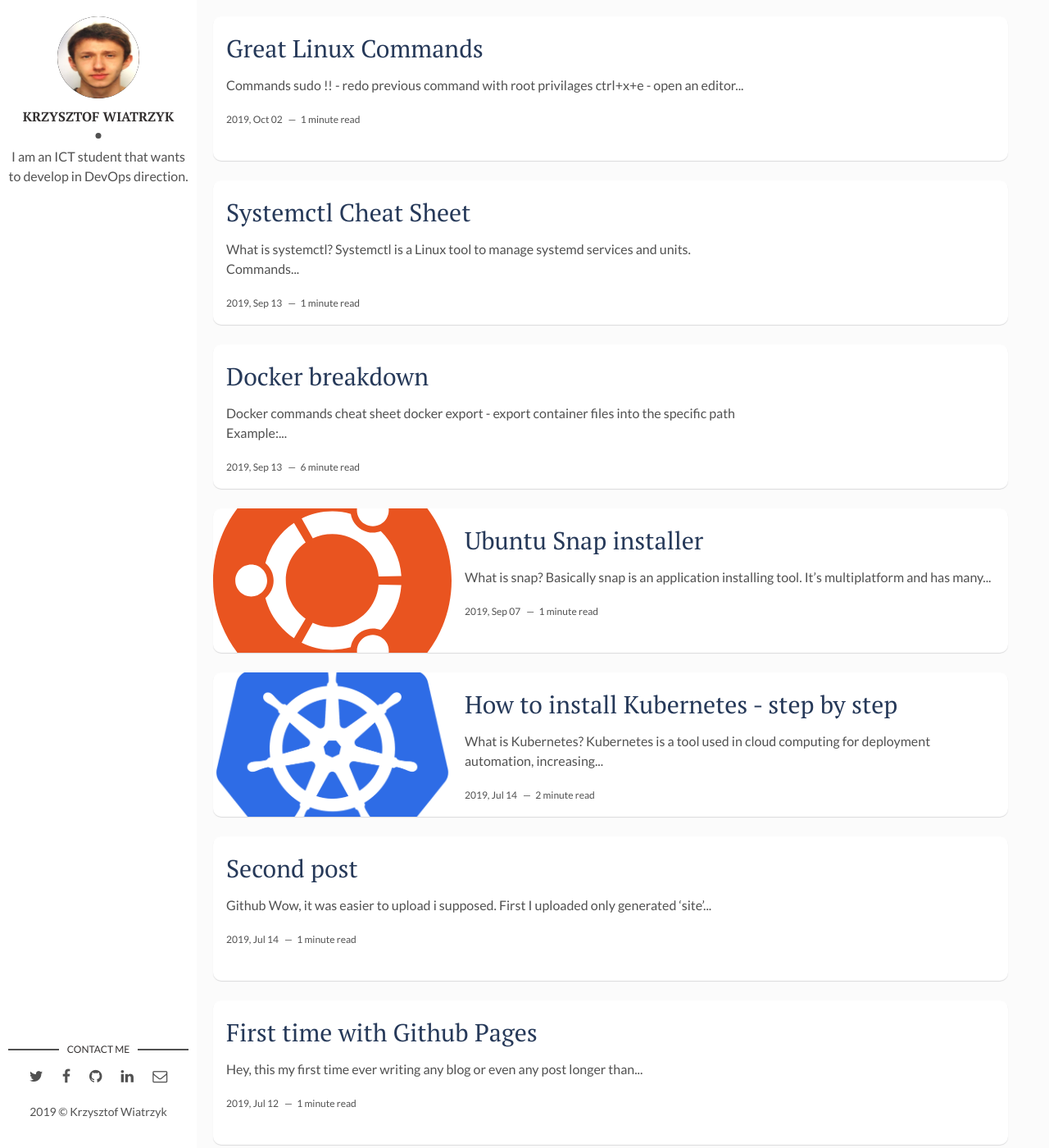
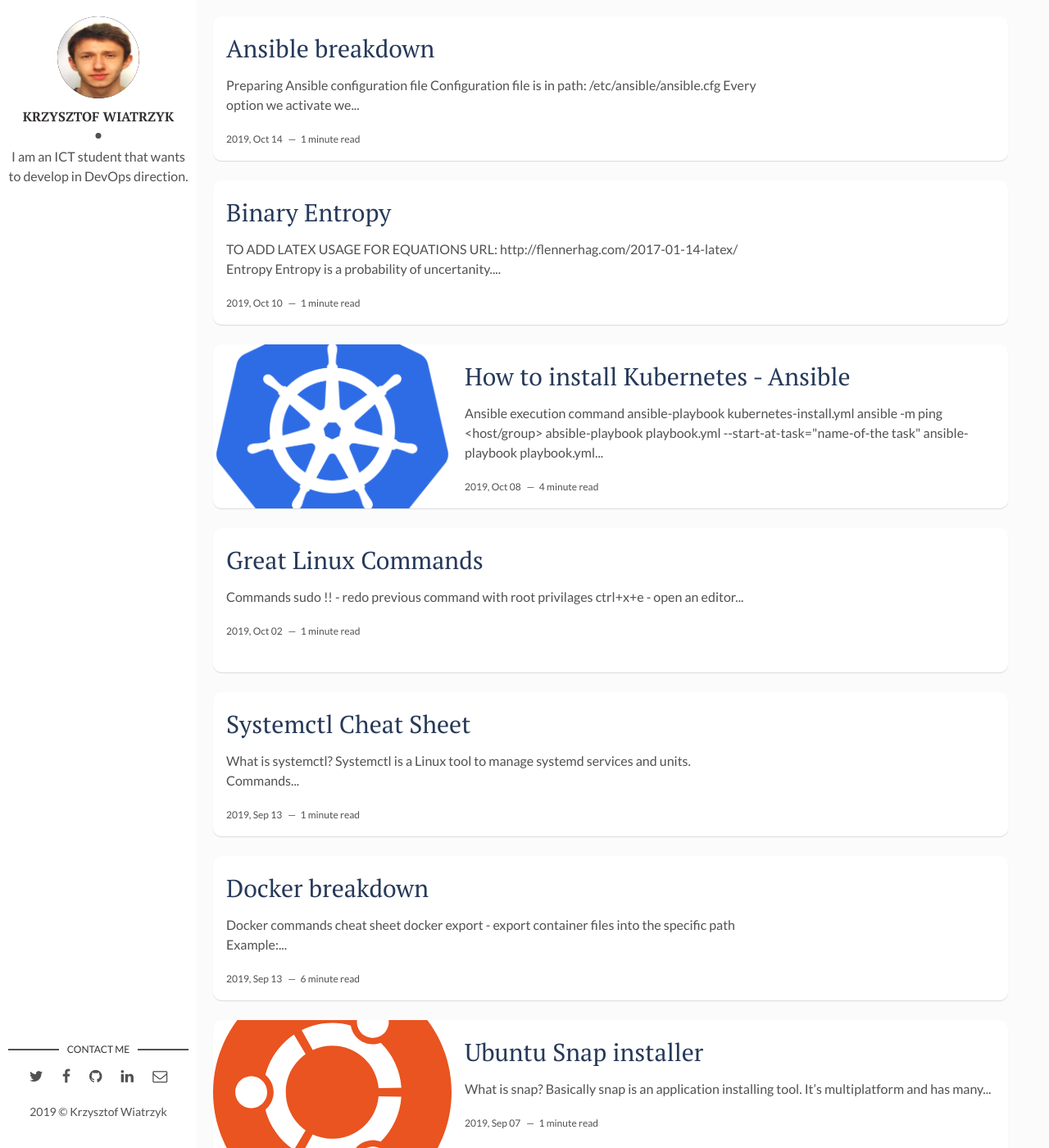
Before and after one commit to witcherek7/krzwiatrzyk.github.io, a Jekyll site: the page built from index.html, in a window 1280 px wide and 1400 px high. Shown: the whole window at 82% size. Built offline with Jekyll 4.4.1, drawn with Linux system fonts in a browser that asks for light colours; the list of posts is cut into pages by our own code; some of the changed lines change nothing that is shown; some of the changed text lies outside the part shown.

Commit message:
Few new posts

````diff
--- a/_posts/2019-10-02-great-linux-commands.markdown
+++ b/_posts/2019-10-02-great-linux-commands.markdown
@@ -18,3 +18,13 @@
 + <span style="color:orange"><i>cat file | tee -a log | cat > /dev/null</i></span> - intercept stdout and log to file (tee)
 + <span style="color:orange"><i>disown -a && exit</i></span> - exit terminal but leave all processes running, usefull when connecting to cloud and disconnecting could kill the process
 + <span style="color:orange"><i>echo $SHELL</i></span> - checking which shell is installed
++ <span style="color:orange"><i>tail -f /var/log/syslog</i></span> - shows syslog
++ <span style="color:orange"><i>less +F /var/log/syslog</i></span> - shows syslog from the end, with following for updates, `CTRL+C` to stop following and enable scrolling, `SHIFT+F` to start following again
++ <span style="color:orange"><i>reset</i></span> - resets terminal, unbork everything
+
+## Keyboard shortcuts
+
+`CTRL + K` - cuts enerything after cursor, it is great to clear console when cursor is at the beginning
+`CTRL + U` - cuts everything before cursor
+`CTRL + W` - cuts one word before cursor, it uses spaces as seperators
+`CTRL + Y` - restore everything that was cutted
--- a/_posts/2019-10-03-kubernetes-installation.markdown
+++ b/_posts/2019-10-03-kubernetes-installation.markdown
@@ -103,4 +103,6 @@
 sudo systemctl enable docker
 ```
 
-### Step 5 - Install
+# CONCLUSION
+
+As this far I abandoned idea of installing K8s manually as with any error it required many steps to reproduce the cluster on 3 VM's. Rest of installation process was done with Ansible.
--- /dev/null
+++ b/_posts/2019-10-08-kubernetes-installation-2.markdown
@@ -0,0 +1,353 @@
+---
+layout: post
+title: How to install Kubernetes - Ansible
+date: 2019-10-08 10:00:00 +0100
+description: My personall prepared playbook for deploying kubernetes with ansible.
+img: kubernetes.png
+fig-caption: # Add figcaption (optional)
+tags: [Kubernetes, K8s]
+---
+
+## Ansible execution command
+
+```
+ansible-playbook kubernetes-install.yml
+ansible -m ping <host/group>
+absible-playbook playbook.yml --start-at-task="name-of-the task"
+ansible-playbook playbook.yml --step
+```
+
+### Kubernetes commands
+
+```
+kubeadm reset
+kubectl get pods
+```
+
+## Solution for SSH key changing
+
+```
+echo "" > ~/.ssh./known_hosts
+```
+
+## Repisotiry list file
+
+```
+/etc/apt/sources.list
+```
+
+
+## Intro
+
+This tutorial is based on my local setup.
+
+k8master - 192.168.0.50 <br>
+k8node1 - 192.168.0.51 <br>
+k8node2 - 192.168.0.52
+
+## Preparation
+
+All Ansible nodes and master should have SSH installed and enabled.
+
+```
+sudo apt-get install -y openssh-server
+sudo systemctl enable ssh
+sudo systemctl start ssh
+
+sudo route add default gw 192.168.0.1
+sudo ifconfig ens33 192.168.0.50 netmask 255.255.255.0
+sudo ifconfig ens33 192.168.0.51 netmask 255.255.255.0
+sudo ifconfig ens33 192.168.0.51 netmask 255.255.255.0
+```
+
+Also it is good to add static IP addresses to all the nodes to not change.
+
+
+## Ansible installation
+
+1. Adding project's PPA (personal package archive) to the system.
+
+```
+sudo apt-add-repository ppa:ansible/ansible
+```
+
+2. Refresh system's package index and install ansible.
+
+```
+sudo apt-get update
+sudo apt-get install ansible
+```
+
+## Ansible configuration
+
+1. Add managed hosts on:
+
+```
+sudo nano /etc/ansible/hosts
+```
+
+In my setup it looks like this:
+```
+[k8s]
+k8master ansible_connection=local  ansible_ssh_host=192.168.0.50
+k8node1 ansible_ssh_host=192.168.0.51 ansible_ssh_port=22 ansible_password=cisco123 ansible_user=krzwiatrzyk
+k8node2 ansible_ssh_host=192.168.0.52 ansible_ssh_port=22 ansible_password=cisco123 ansible_user=krzwiatrzyk
+```
+Keeping password in plain text isn't a good practice but we will handle with it later.
+
+# !!! - FIRST EXECUTE MASTER PLAYBOOK
+Also put your username as
+```
+user: krzwiatrzyk
+```
+in <i>variables</i> file alongside playbooks.
+
+## Ansible nodes playbook
+
+```
+---
+- hosts: k8nodes
+  vars_files:
+  - variables
+  #become: yes
+
+  tasks:
+
+  - name: Change Hostname
+    shell: hostnamectl set-hostname {{inventory_hostname}}
+    become: yes
+
+  - name: Disabling Swap
+    shell: swapoff -a
+    become: yes
+
+  - name: Disabling swap partition
+    replace:
+      path: /etc/fstab
+      regexp: '^(.+?\sswap\s+sw\s+.*)$'
+      replace: '# \1'
+    become: yes
+
+  - name: Update /etc/hosts file with entries
+    lineinfile:
+      dest: /etc/hosts
+      line: "{{hostvars[item].ansible_ssh_host}} {{hostvars[item].inventory_hostname}}"
+      state: present
+    with_items: "{{groups.k8s}}"
+    become: yes
+
+  - name: Install Docker
+    apt:
+      name: docker.io
+    become: yes
+
+  - name: Enable Docker service
+    systemd:
+      name: docker
+      enabled: yes
+
+  - name: Install packages that allow apt to be used over HTTPS
+    apt:
+      name: "{{ packages }}"
+      state: present
+      update_cache: yes
+    become: yes
+    register: out
+    vars:
+      packages:
+      - apt-transport-https
+      - ca-certificates
+      - curl
+      - gnupg-agent
+      - software-properties-common
+
+  - debug:
+      var: out.stdout_lines
+
+  - name: Add an apt signing key for Kubernetes
+    become: yes
+    apt_key:
+      url: https://packages.cloud.google.com/apt/doc/apt-key.gpg
+      state: present
+
+  - name: Adding apt repository for Kubernetes
+    become: yes
+    apt_repository:
+      repo: deb http://packages.cloud.google.com/apt/ kubernetes-xenial main
+      state: present
+      filename: kubernetes.list
+
+  - name: Install Kubernetes binaries
+    become: yes
+    apt:
+      name: "{{ packages }}"
+      state: present
+      update_cache: yes
+    vars:
+      packages:
+        - kubelet
+        - kubeadm
+        - kubectl
+
+  - name: Copy join command script to node
+    copy:
+      src: join_command.sh
+      dest: /home/{{user}}/join_command.sh
+      owner: krzwiatrzyk
+      group: krzwiatrzyk
+      mode: '0777'
+    become: yes
+
+  - name: Execute join command
+    command: "sh /home/{{user}}/join_command.sh"
+    become: yes
+```
+
+## Ansible master playbook
+```
+---
+- hosts: k8master
+  vars_files:
+  - variables
+  #become: yes
+
+  tasks:
+
+  - name: Change Hostname
+    shell: hostnamectl set-hostname k8master
+    become: yes
+
+  - name: Disabling Swap
+    shell: swapoff -a
+    become: yes
+
+  - name: Disabling swap partition
+    replace:
+      path: /etc/fstab
+      regexp: '^(.+?\sswap\s+sw\s+.*)$'
+      replace: '# \1'
+    become: yes
+
+  - name: Update /etc/hosts file with entries
+    lineinfile:
+      dest: /etc/hosts
+      line: "{{hostvars[item].ansible_ssh_host}} {{hostvars[item].inventory_hostname}}"
+      state: present
+    with_items: "{{groups.k8s}}"
+    become: yes
+
+  - name: Install Docker
+    apt:
+      name: docker.io
+    become: yes
+
+  - name: Enable Docker service
+    systemd:
+      name: docker
+      enabled: yes
+
+  - name: Install packages that allow apt to be used over HTTPS
+    apt:
+      name: "{{ packages }}"
+      state: present
+      update_cache: yes
+    become: yes
+    register: out
+    vars:
+      packages:
+      - apt-transport-https
+      - ca-certificates
+      - curl
+      - gnupg-agent
+      - software-properties-common
+
+  - debug:
+      var: out.stdout_lines
+
+  # - name: Add user to docker group
+  #   user:
+  #     name: "{{ user }}"
+  #     group: docker
+
+  - name: Add an apt signing key for Kubernetes
+    become: yes
+    apt_key:
+      url: https://packages.cloud.google.com/apt/doc/apt-key.gpg
+      state: present
+
+  - name: Adding apt repository for Kubernetes
+    become: yes
+    apt_repository:
+      repo: deb http://packages.cloud.google.com/apt/ kubernetes-xenial main
+      state: present
+      filename: kubernetes.list
+
+  - name: Install Kubernetes binaries
+    become: yes
+    apt:
+      name: "{{ packages }}"
+      state: present
+      update_cache: yes
+    vars:
+      packages:
+        - kubelet
+        - kubeadm
+        - kubectl
+
+  # - name: Create kubelet file
+  #   file:
+  #     path: "/etc/default/kubelet"
+  #     state: touch
+
+  # - name: Configure node ip
+  #   lineinfile:
+  #     path: /etc/default/kubelet
+  #     line: KUBELET_EXTRA_ARGS=--node-ip=192.168.0.50
+
+  # - name: Restart kubelet
+  #   service:
+  #     name: kubelet
+  #     daemon_reload: yes
+  #     state: restarted
+
+  - name: Initialize the Kubernetes cluster using kubeadm
+    command: kubeadm init --pod-network-cidr=10.0.0.0/16
+    become: yes
+
+  - name: Setup kubeconfig for krzwiatrzyk user
+    command: "{{ item }}"
+    become: yes
+    with_items:
+      # - mkdir -p /home/{{user}}/.kube
+      # - cp -i /etc/kubernetes/admin.conf /home/{{user}}/.kube/config
+      # - chown {{user}}:{{user}} /home/{{user}}/.kube/config
+      - mkdir -p /home/{{user}}/.kube
+      - cp /etc/kubernetes/admin.conf /home/{{user}}/.kube/config
+      - chown {{user}}:{{user}} /home/{{user}}/.kube/config
+
+    # - name: Export Kubernetes config for repository
+    #   command: export KUBECONFIG=/etc/kubernetes/admin.conf
+    #   become: true
+
+  - name: Download calico network file
+    get_url:
+      url: https://docs.projectcalico.org/v3.8/manifests/calico.yaml
+      dest: /home/{{user}}/calico.yaml
+
+  - name: Replace calico network pool
+    replace:
+      path: /home/{{user}}/calico.yaml
+      regexp: '192.168.0.0'
+      replace: '10.0.0.0'
+
+  - name: Install calico pod network
+    become: no
+    command: kubectl apply -f /home/{{user}}/calico.yaml
+
+  - name: Generate join command
+    command: kubeadm token create --print-join-command
+    register: join_command
+
+  - name: Copy join command to local file
+    local_action: copy content="{{ join_command.stdout_lines[0] }}" dest="./join-command.sh"
+```
--- /dev/null
+++ b/_posts/2019-10-10-python-entropy.markdown
@@ -0,0 +1,32 @@
+---
+layout: post
+title: Binary Entropy
+date: 2019-10-10 10:00:00 +0100
+description: Binary Entropy calculated and ploted in python
+img: #
+fig-caption: # Add figcaption (optional)
+tags: [python, linux, entropy]
+---
+
+## TO ADD
+
+LATEX USAGE FOR EQUATIONS
+
+URL: http://flennerhag.com/2017-01-14-latex/
+
+## Entropy
+
+Entropy is a probability of uncertanity.
+
+Equation: <br> H(X) = -p*log2(p)-(1-p)*log2(1-p)
+
+
+
+## Entropy Linux
+
+To check an available entropy:
+```
+cat /proc/sys/kernel/random/entropy_avail
+```
+
+1000 < X means that there is no problem.
--- /dev/null
+++ b/_posts/2019-10-14-ansible-breakdown.markdown
@@ -0,0 +1,75 @@
+---
+layout: post
+title: Ansible breakdown
+date: 2019-10-14 10:00:00 +0100
+description: How to install ansible, configure it and build playbooks
+img: #
+fig-caption: # Add figcaption (optional)
+tags: [Ansible]
+---
+
+## Preparing Ansible configuration file
+
+Configuration file is in path: <i>/etc/ansible/ansible.cfg</i>
+
+Every option we activate we have to put after [defaults] tag.
+
+To disable checking if SSH key is saved on the host, if it was at least once connected through SSH or key was maunaly added.
+```
+[defaults]
+host_key_checking = False
+```
+
+To disable some warning about deprecations that can be realy annoying.
+```
+[defaults]
+deprecation_warnings = False
+```
+
+To make debug and faults more readable.
+```
+[defaults]
+stdout_callback=debug
+stderr_callback=debug
+```
+
+## Ansible inventory file
+
+Ansible executes tasks on hosts from inventory file. This file can be specified globaly or locally per project/playbook.
+
+Global inventory file is in <i>/etc/ansible/hosts</i>
+
+Example hosts file:
+```
+[k8s]
+k8master ansible_connection=ssh ansible_ssh_host=192.168.0.50 ansible_port=22 ansible_ssh_user=krzwiatrzyk ansible_password=cisco123 ansible_become_password=cisco123
+k8node1 ansible_ssh_host=192.168.0.51 ansible_ssh_port=22 ansible_password=cisco123 ansible_user=krzwiatrzyk ansible_become_password=cisco123
+k8node2 ansible_ssh_host=192.168.0.52 ansible_ssh_port=22 ansible_password=cisco123 ansible_user=krzwiatrzyk ansible_become_password=cisco123
+```
+
+To run ansible command with local inventory file type:
+```
+ansible -i hosts.txt -m command all
+```
+
+
+## Ansible execution commands examples
+
+```
+ansible-playbook kubernetes-install.yml
+ansible -m ping <host/group>
+absible-playbook playbook.yml --start-at-task="name-of-the task"
+ansible-playbook playbook.yml --step
+```
+
+## Solution for SSH key changing
+
+```
+echo "" > ~/.ssh./known_hosts
+```
+
+## Repisotiry list file
+
+```
+/etc/apt/sources.list
+```
````
